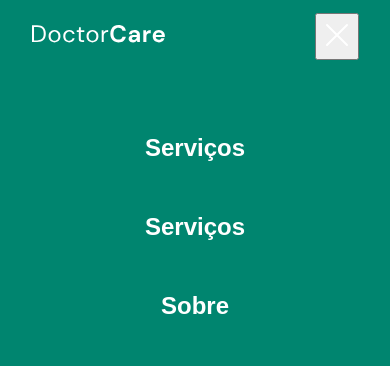
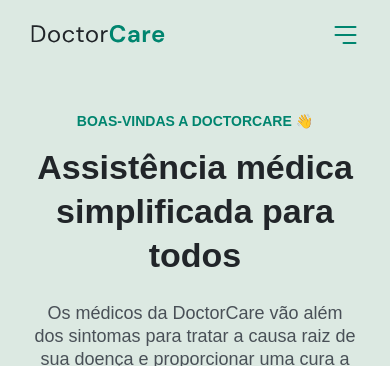
Before and after one commit to LuisHenriique/DoctorCare, a plain HTML site: page index.html in a window 390 px wide. Shown: the top 366 px of the page. Drawn offline with Linux system fonts and the light colour scheme.

Commit message:
menu-mobile e acessibilidade da página

```diff
--- a/assets/css/main.css
+++ b/assets/css/main.css
@@ -27,6 +27,7 @@ body {
   text-align: center;
   font-family: 'DM Sans', sans-serif;
   font-size: 1.6rem;
+  overflow: overlay;
 }
 
 ul {
@@ -159,13 +160,22 @@ nav.scroll svg:nth-child(1) path {
   fill: white;
 }
 
-nav.scroll svg:nth-child(2) path {
+nav.scroll button path {
   stroke: white;
 }
 
+nav button {
+  background: none;
+  border: 0;
+  cursor: pointer;
+}
 /* ======= MEUNU-EXPANDED ======= */
 body.menu-expanded {
   overflow: hidden;
+}
+
+body.menu-expanded > :not(nav) {
+  display: none;
 }
 .menu,
 .closeMenu,
@@ -179,6 +189,7 @@ body.menu-expanded .closeMenu {
   opacity: 1;
   visibility: visible;
 }
+
 body.menu-expanded .menu {
   position: fixed;
   left: 0;
@@ -186,6 +197,7 @@ body.menu-expanded .menu {
   background-color: var(--primary-color);
   width: 100vw;
   height: 100vh;
+  transition: all 0.5s;
 
   padding-top: var(--nav-height);
 }
@@ -230,7 +242,7 @@ body.menu-expanded nav {
   gap: 3.2rem;
 }
 body.menu-expanded .logo,
-body.menu-expanded nav button {
+body.menu-expanded button {
   position: relative;
   z-index: 100;
 }
@@ -239,6 +251,6 @@ body.menu-expanded .logo path {
   fill: white;
 }
 
-body.menu-expanded nav button path {
+body.menu-expanded button path {
   stroke: white;
 }
--- a/assets/js/main.js
+++ b/assets/js/main.js
@@ -1,6 +1,17 @@
+const body = document.querySelector('body')
 const nav = document.querySelector('#navagation')
+const openMenu = document.querySelector('.openMenu')
+const closeMenu = document.querySelector('.closeMenu')
 
 document.addEventListener('scroll', function onScroll() {
   const positionY = scrollY
   positionY !== 0 ? nav.classList.add('scroll') : nav.classList.remove('scroll')
 })
+
+openMenu.addEventListener('click', function (e) {
+  body.classList.add('menu-expanded')
+})
+
+closeMenu.addEventListener('click', function (e) {
+  body.classList.remove('menu-expanded')
+})
--- a/index.html
+++ b/index.html
@@ -7,7 +7,7 @@
     <title>DoctorCare</title>
     <link rel="stylesheet" href="./assets/css/main.css" />
   </head>
-  <body class="menu-expanded">
+  <body >
 
   <nav id="navagation">
 
@@ -42,7 +42,10 @@
         </ul>
       </div>
 
-      <button class="openMenu">
+      <button
+      aria-expanded="false"
+        aria-label="Abrir menu"
+      class="openMenu">
         <svg width="40" height="40" viewBox="0 0 40 40" fill="none" xmlns="http://www.w3.org/2000/svg">
           <path d="M10 20H30" stroke="#00856F" stroke-width="2" stroke-linecap="round" stroke-linejoin="round"/>
           <path d="M10 12H30" stroke="#00856F" stroke-width="2" stroke-linecap="round" stroke-linejoin="round"/>
@@ -50,7 +53,10 @@
           </svg>
       </button>
 
-      <button class="closeMenu">
+      <button
+      aria-expanded="true"
+        aria-label="Fechar menu"
+      class="closeMenu">
         <svg width="40" height="40" viewBox="0 0 40 40" fill="none" xmlns="http://www.w3.org/2000/svg">
         <path d="M30 10L10 30M10 10L30 30" stroke="#FFFAF1" stroke-width="2" stroke-linecap="round" stroke-linejoin="round"/>
         </svg>
```
